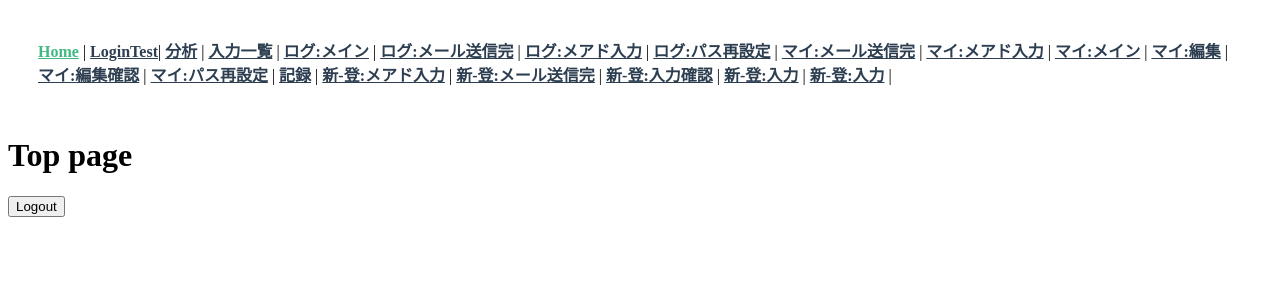
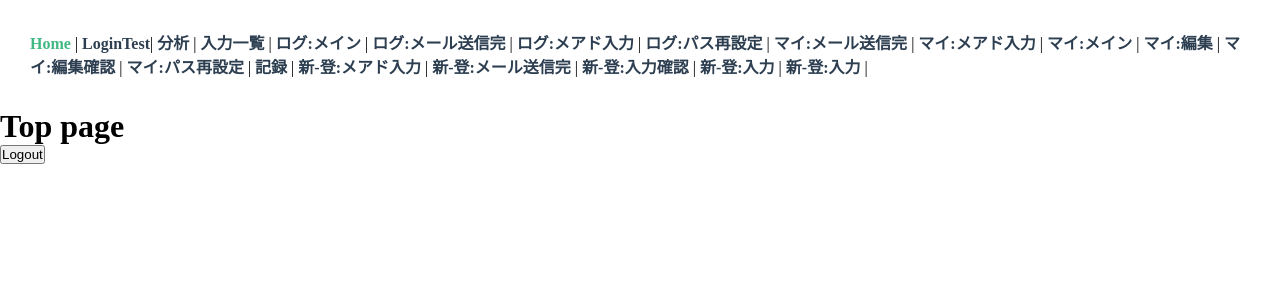
Before and after one commit to kiku-tea/kit-kakeibo, a Vue app: page /#/ in a window 1280 px wide. Shown: the top 300 px of the page. Built offline with nearby package versions, Linux system fonts and the light colour scheme; the HTML template or start-up script is replaced by a standard one; what vue-cookies would draw is missing.

Commit message:
リセットCSS初期設定

```diff
--- /dev/null
+++ b/src/assets/common/scss/home.scss
@@ -0,0 +1,10 @@
+* {
+    padding: 0;
+    margin: 0;
+    box-sizing: border-box;
+}
+
+a {
+    text-decoration: none;
+    color: inherit;
+}
--- a/src/main.js
+++ b/src/main.js
@@ -3,5 +3,6 @@ import App from './App.vue'
 import router from './router'
 import store from './store'
 import VueCookies from 'vue-cookies'
+require('@/assets/common/scss/home.scss')
 
 createApp(App).use(store).use(router).use(VueCookies).mount('#app')
```
